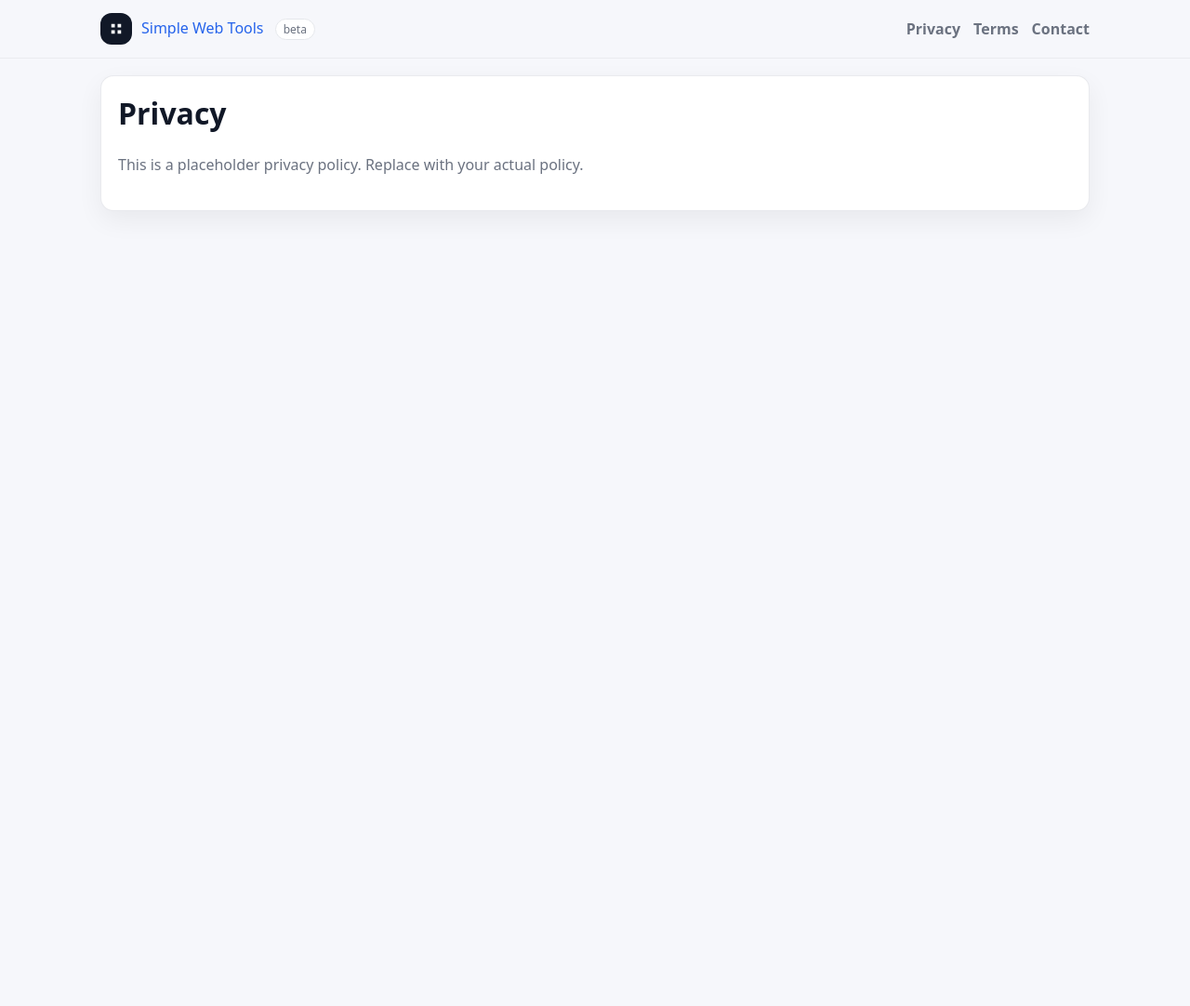
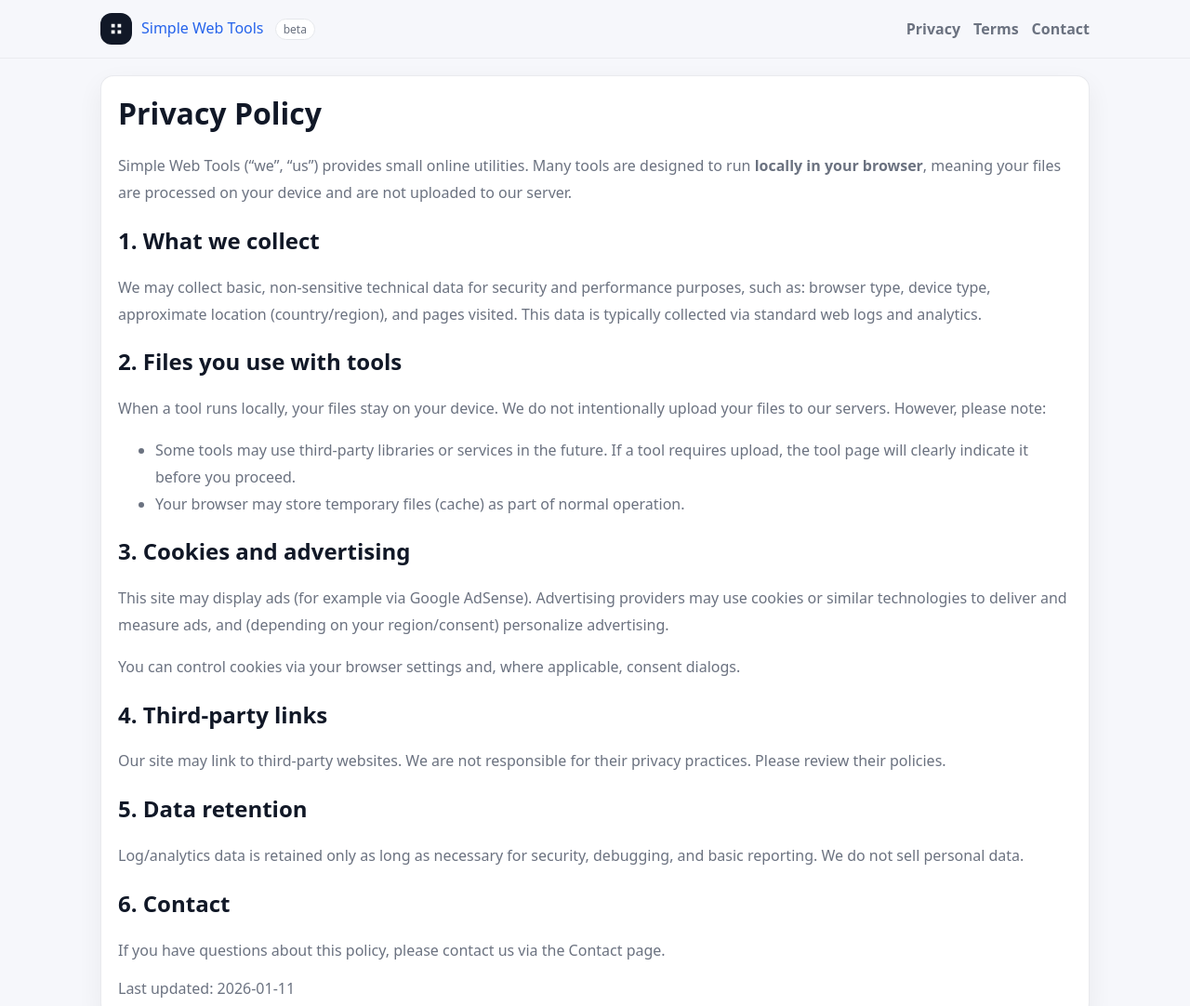
Before and after one commit to Rychee-work/simple-web-tools, a plain HTML site: page legal/privacy.html in a window 1280 px wide. Shown: the top 1082 px of the page at 93% size. Before the commit the page ends 800 px from the top, so only its background shows below. Drawn offline with Linux system fonts and the light colour scheme.

Commit message:
add info

```diff
--- a/legal/privacy.html
+++ b/legal/privacy.html
@@ -4,7 +4,7 @@
   <meta charset="utf-8" />
   <meta name="viewport" content="width=device-width,initial-scale=1" />
   <title>Privacy — Simple Web Tools</title>
-  <meta name="description" content="Privacy policy." />
+  <meta name="description" content="Privacy policy for Simple Web Tools." />
   <link rel="stylesheet" href="/assets/css/styles.css" />
   <script defer src="/assets/js/tools-ui.js"></script>
 </head>
@@ -32,9 +32,63 @@
 
   <main class="container">
     <div class="card">
-      <h1 style="margin-top:0;">Privacy</h1>
-      <p style="color:var(--muted);line-height:1.7;">
-        This is a placeholder privacy policy. Replace with your actual policy.
+      <h1 style="margin-top:0;">Privacy Policy</h1>
+
+      <p style="color:var(--muted);line-height:1.8;">
+        Simple Web Tools (“we”, “us”) provides small online utilities. Many tools are designed to run
+        <strong>locally in your browser</strong>, meaning your files are processed on your device and are not uploaded to our server.
+      </p>
+
+      <h2>1. What we collect</h2>
+      <p style="color:var(--muted);line-height:1.8;">
+        We may collect basic, non-sensitive technical data for security and performance purposes, such as:
+        browser type, device type, approximate location (country/region), and pages visited.
+        This data is typically collected via standard web logs and analytics.
+      </p>
+
+      <h2>2. Files you use with tools</h2>
+      <p style="color:var(--muted);line-height:1.8;">
+        When a tool runs locally, your files stay on your device. We do not intentionally upload your files to our servers.
+        However, please note:
+      </p>
+      <ul style="color:var(--muted);line-height:1.8;">
+        <li>
+          Some tools may use third-party libraries or services in the future. If a tool requires upload,
+          the tool page will clearly indicate it before you proceed.
+        </li>
+        <li>
+          Your browser may store temporary files (cache) as part of normal operation.
+        </li>
+      </ul>
+
+      <h2>3. Cookies and advertising</h2>
+      <p style="color:var(--muted);line-height:1.8;">
+        This site may display ads (for example via Google AdSense). Advertising providers may use cookies or similar
+        technologies to deliver and measure ads, and (depending on your region/consent) personalize advertising.
+      </p>
+      <p style="color:var(--muted);line-height:1.8;">
+        You can control cookies via your browser settings and, where applicable, consent dialogs.
+      </p>
+
+      <h2>4. Third-party links</h2>
+      <p style="color:var(--muted);line-height:1.8;">
+        Our site may link to third-party websites. We are not responsible for their privacy practices.
+        Please review their policies.
+      </p>
+
+      <h2>5. Data retention</h2>
+      <p style="color:var(--muted);line-height:1.8;">
+        Log/analytics data is retained only as long as necessary for security, debugging, and basic reporting.
+        We do not sell personal data.
+      </p>
+
+      <h2>6. Contact</h2>
+      <p style="color:var(--muted);line-height:1.8;">
+        If you have questions about this policy, please contact us via the Contact page.
+      </p>
+
+      <p style="color:var(--muted);margin-bottom:0;">
+        Last updated: 2026-01-11
       </p>
     </div>
   </main>
```
Also changed, not shown: legal/contact.html (+20 -3 lines), legal/terms.html (+52 -4 lines).
